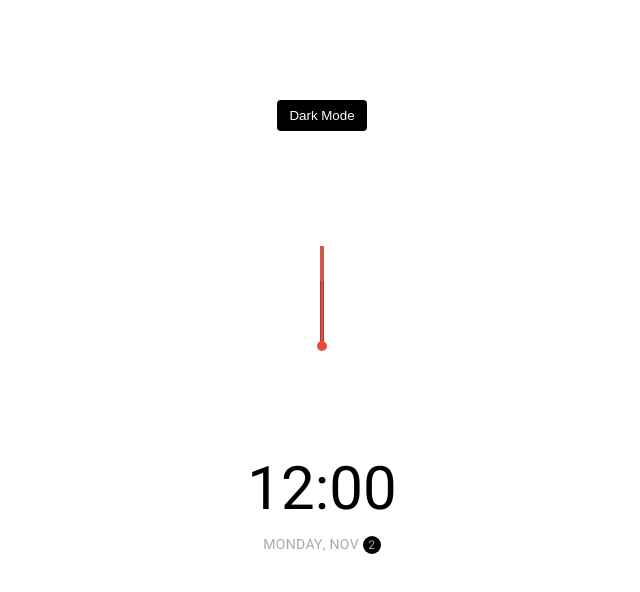
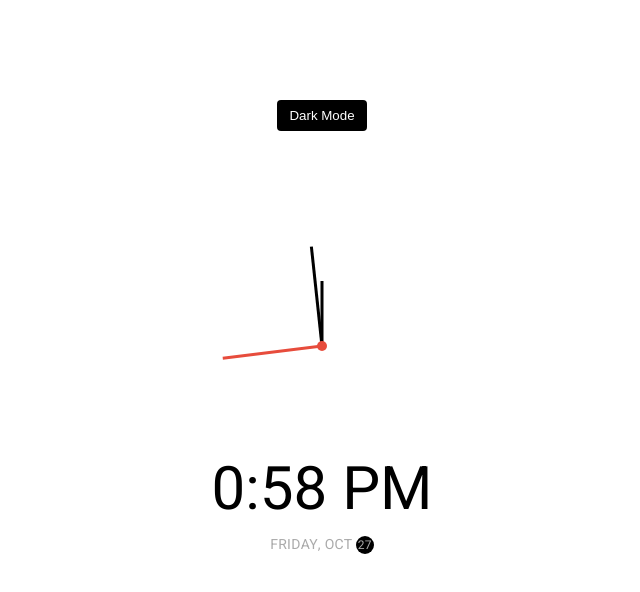
Before and after one commit to Kazirobin/JavaScript_Exercises, a plain HTML site: page Theme_Clock/index.html in a window 1280 px wide. Shown: the whole page, without its empty margins (318-958 px from the left). Drawn offline with Linux system fonts and the light colour scheme.

Commit message:
update(27/10/23)

```diff
--- a/Theme_Clock/script.js
+++ b/Theme_Clock/script.js
@@ -1,31 +1,84 @@
-const hourEl =document.querySelector('.hour');
-const minuteEl =document.querySelector('.minute');
-const secondEl =document.querySelector('.second');
-const timeEl =document.querySelector('.time');
-const dateEl =document.querySelector('.date');
-const toggle =document.querySelector('.toggle');
-const days = ["Sunday", "Monday", "Tuesday", "Wednesday","Thursday", "Friday","Saturday"];
-const months = ["Jan", "Feb", "Mar", "Apr", "May","Jun","Jul", "Aug", "Sep", "Oct", "Nov", "Dec"];
+const hourEl = document.querySelector(".hour");
+const minuteEl = document.querySelector(".minute");
+const secondEl = document.querySelector(".second");
+const timeEl = document.querySelector(".time");
+const dateEl = document.querySelector(".date");
+const toggle = document.querySelector(".toggle");
+const days = [
+  "Sunday",
+  "Monday",
+  "Tuesday",
+  "Wednesday",
+  "Thursday",
+  "Friday",
+  "Saturday",
+];
+const months = [
+  "Jan",
+  "Feb",
+  "Mar",
+  "Apr",
+  "May",
+  "Jun",
+  "Jul",
+  "Aug",
+  "Sep",
+  "Oct",
+  "Nov",
+  "Dec",
+];
 //mode change
-toggle.addEventListener('click',(e) => {
-    const html = document.querySelector('html');
-    if(html.classList.contains('dark')){
-        html.classList.remove('dark')
-        e.target.innerHTML = 'Dark Mode'
-    }else{
-        html.classList.add('dark')
-        e.target.innerHTML = 'Light Mode'
+toggle.addEventListener("click", (e) => {
+  const html = document.querySelector("html");
+  if (html.classList.contains("dark")) {
+    html.classList.remove("dark");
+    e.target.innerHTML = "Dark Mode";
+  } else {
+    html.classList.add("dark");
+    e.target.innerHTML = "Light Mode";
   }
-})
+});
 
-function setTime(){
+function setTime() {
   const time = new Date();
   const month = time.getMonth();
   const day = time.getDay();
+  const date = time.getDate();
   const hours = time.getHours();
   const hoursForClock = hours % 12;
   const minutes = time.getMinutes();
   const seconds = time.getSeconds();
+  const ampm = hours >= 12 ? "PM" : "AM";
+
+  hourEl.style.transform = `translate(-50%, -100%) rotate(${scale(
+    hoursForClock,
+    0,
+    11,
+    0,
+    360
+  )}deg)`;
+  minuteEl.style.transform = `translate(-50%, -100%) rotate(${scale(
+    minutes,
+    0,
+    59,
+    0,
+    360
+  )}deg)`;
+  secondEl.style.transform = `translate(-50%, -100%) rotate(${scale(
+    seconds,
+    0,
+    59,
+    0,
+    360
+  )}deg)`;
+
+  timeEl.innerHTML = `${hoursForClock}:${
+    minutes < 10 ? `0${minutes}` : minutes
+  } ${ampm}`;
+  dateEl.innerHTML = `${days[day]}, ${months[month]} <span class="circle">${date}</span>`;
 }
-
-setTime()
+const scale = (number, inMin, inMax, outMin, outMax) => {
+  return ((number - inMin) * (outMax - outMin)) / (inMax - inMin) + outMin;
+};
+setTime();
+setInterval(setTime, 1000);
--- a/Theme_Clock/style.css
+++ b/Theme_Clock/style.css
@@ -68,6 +68,11 @@ body{
     height: 65px;
     width: 3px;
     transform-origin: bottom center;
+    transition:all ease 1s;
+    -webkit-transition:all ease 1s;
+    -moz-transition:all ease 1s;
+    -ms-transition:all ease 1s;
+    -o-transition:all ease 1s;
 }
 .needle.hour{
     transform: translate(-50%, -100%) rotate(0deg);
```
Also changed, not shown: Theme_Clock/index.html (line endings or trailing spaces). Lines whose indentation alone changed are shown as unchanged.
